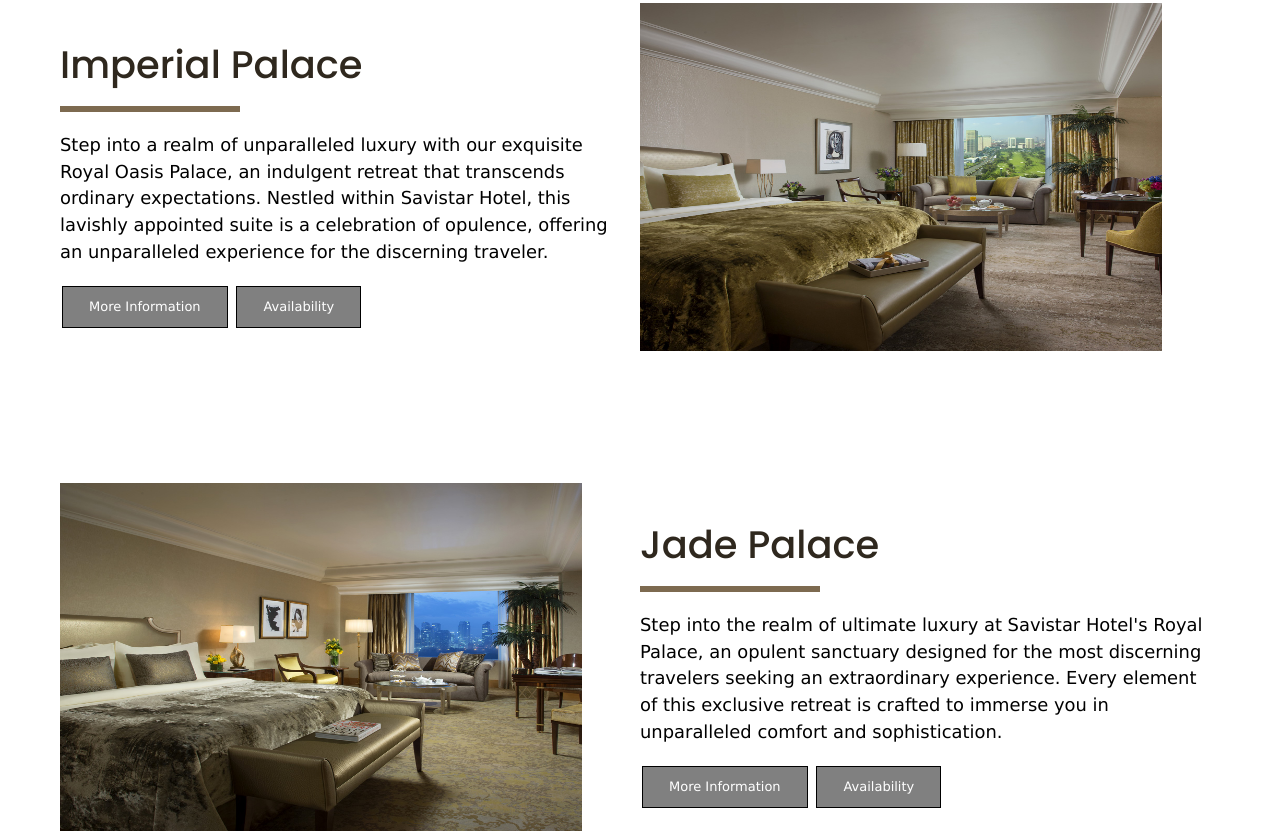
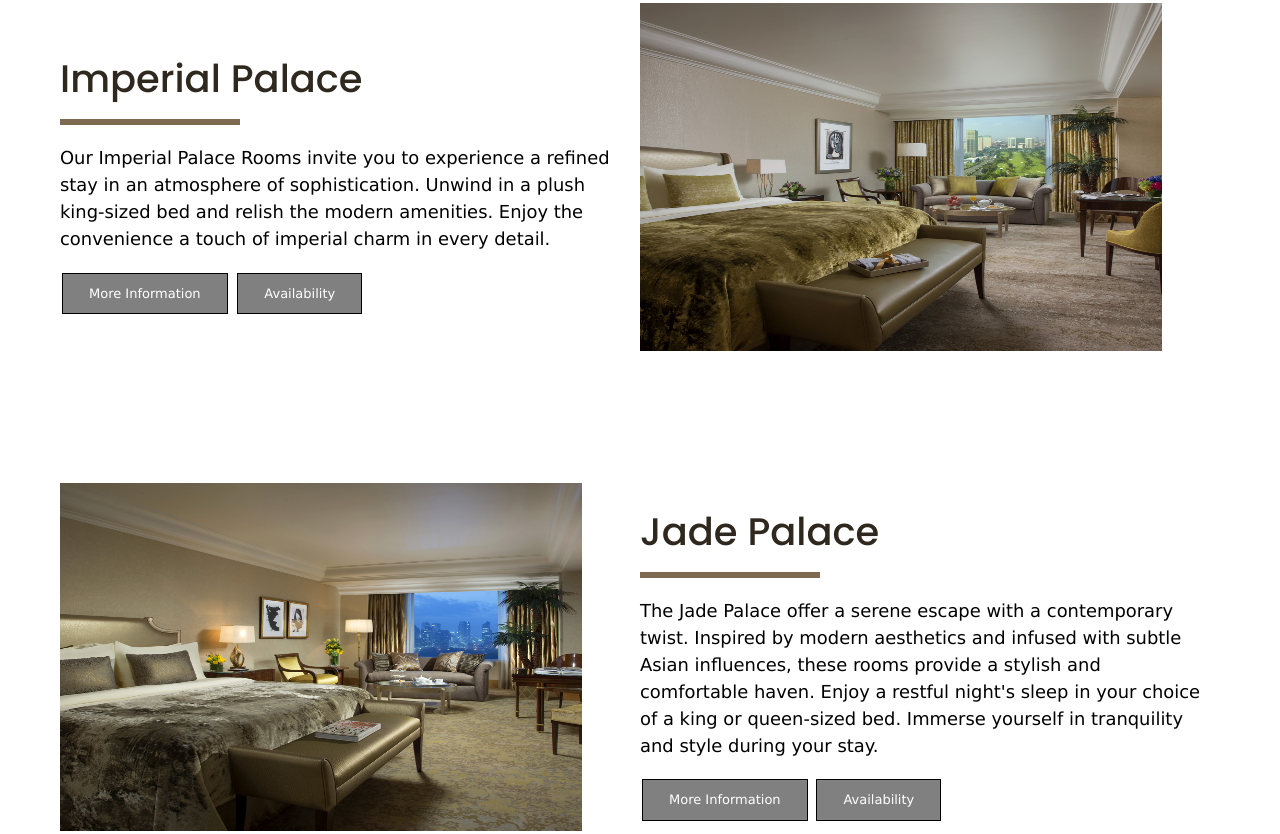
Before and after one commit to SamJS23/HCI-FInal-Project, a plain HTML site: page rooms.html in a window 1280 px wide. Shown: the part 1753-2587 px from the top of the page. Drawn offline with nearby package versions, Linux system fonts and the light colour scheme.

Commit message:
Rooms
Dryum

```diff
--- a/rooms.html
+++ b/rooms.html
@@ -121,8 +121,7 @@
                     <h1 class="heading"> Imperial Palace </h1>
                     <hr class="hr">
                     <p class="para">
-                      Step into a realm of unparalleled luxury with our exquisite Royal Oasis Palace, an indulgent retreat that transcends ordinary expectations. Nestled within Savistar Hotel, this lavishly appointed suite is a celebration of opulence, offering an unparalleled experience for the discerning traveler.
-                    </p>
+                      Our Imperial Palace Rooms invite you to experience a refined stay in an atmosphere of sophistication. Unwind in a plush king-sized bed and relish the modern amenities. Enjoy the convenience a touch of imperial charm in every detail.
                     <button class="button" id="togglePopup3"> More Information </button>
                     <button class="button"> Availability </button>
                 </div>
@@ -138,7 +137,7 @@
                     <h1 class="heading"> Jade Palace </h1>
                     <hr class="hr">
                     <p class="para">
-                      Step into the realm of ultimate luxury at Savistar Hotel's Royal Palace, an opulent sanctuary designed for the most discerning travelers seeking an extraordinary experience. Every element of this exclusive retreat is crafted to immerse you in unparalleled comfort and sophistication.
+                      The Jade Palace offer a serene escape with a contemporary twist. Inspired by modern aesthetics and infused with subtle Asian influences, these rooms provide a stylish and comfortable haven. Enjoy a restful night's sleep in your choice of a king or queen-sized bed. Immerse yourself in tranquility and style during your stay.
                     </p>
                     <button class="button" id="togglePopup4"> More Information </button>
                     <button class="button"> Availability </button>
```
